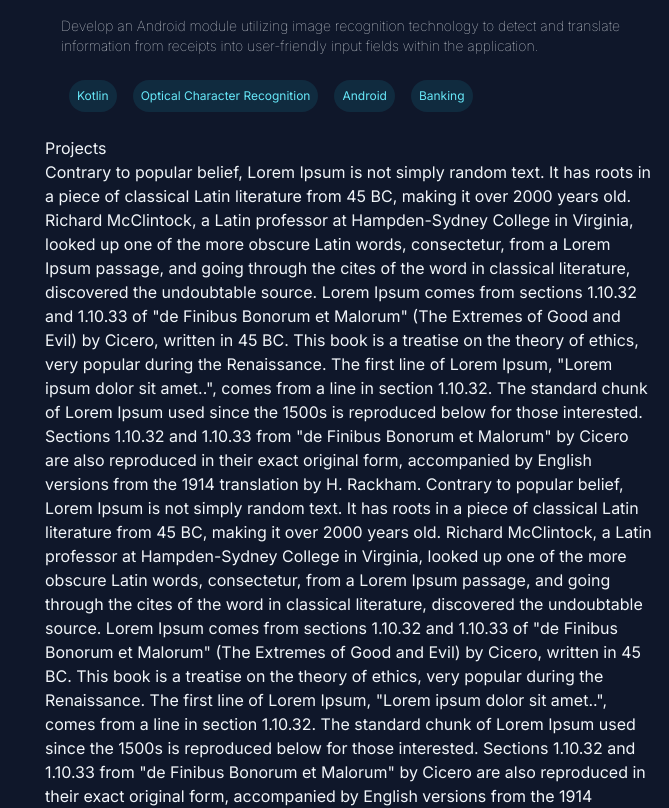
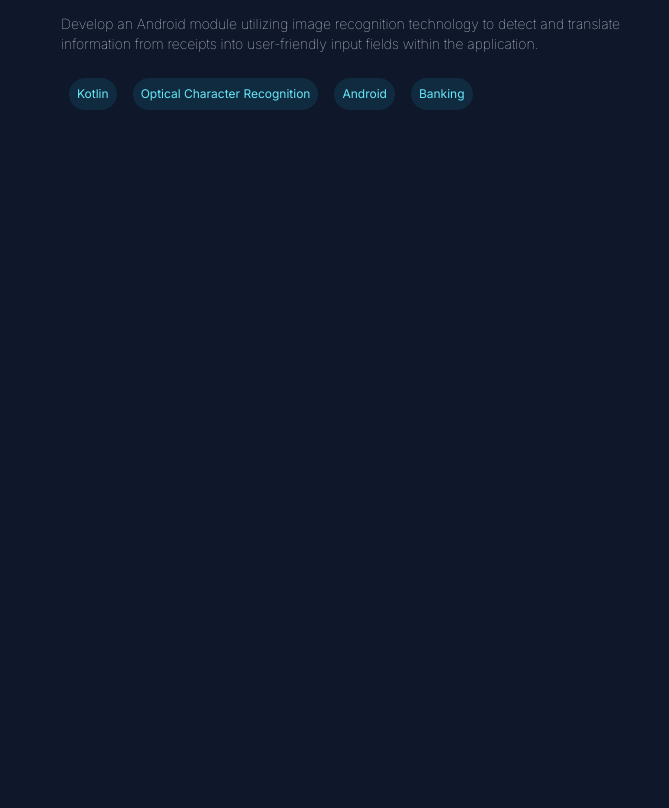
Before and after one commit to matheusPereiraG/matheusPereiraG.github.io, a Next.js app: page / in a window 1280 px wide. Shown: the part 1220-2028 px from the top of the page, without its empty margins (611-1280 px from the left). After the commit the page ends 1354 px from the top, so only its background shows below. Built offline with nearby package versions, Linux system fonts and the light colour scheme.

Commit message:
Add profile picture to home page, refactor some styles

```diff
--- a/next.config.mjs
+++ b/next.config.mjs
@@ -2,6 +2,9 @@
 
 const nextConfig = {
     output: 'export',
+    images: {
+        unoptimized: true, // Disable image optimization
+      },
 };
 
 export default nextConfig;
--- /dev/null
+++ b/src/app/components/profile-pic.tsx
@@ -0,0 +1,20 @@
+import Image from "next/image";
+import profilePic from '/public/profile_pic.png';
+
+type ProfilePictureType = {
+  className?: string;
+};
+
+export default function ProfilePicture({ className }: ProfilePictureType) {
+    return (
+      <div className={`relative inline-block w-60 h-60 rounded-full overflow-hidden shadow-lg ${className}`}>
+        <Image
+          src={profilePic}
+          alt="Picture of me"
+          layout="fill"
+          className="object-cover"
+        />
+      </div>
+    );
+  }
+//relative inline-block
--- a/src/app/layout.tsx
+++ b/src/app/layout.tsx
@@ -16,7 +16,7 @@ export default function RootLayout({
 }>) {
   return (
     <html className="scroll-smooth" lang="en">
-      <body className={`${inter.className} bg-slate-900 text-slate-100`}>
+      <body className={`${inter.className} bg-slate-900 text-slate-100 font-sans`}>
         <main>{children}</main>
       </body>
     </html>
--- a/src/app/page.tsx
+++ b/src/app/page.tsx
@@ -7,6 +7,7 @@ import { useInView } from "react-intersection-observer";
 import Card from "./components/card";
 import Chip from "./components/chip";
 import ShareIcon from "./components/share-icon";
+import ProfilePicture from "./components/profile-pic";
 
 export default function Home() {
   const homeTabs: HomeTab[] = [
@@ -21,12 +22,6 @@ export default function Home() {
       name: "Experience",
       isSelected: false,
       href: "#experience",
-    },
-    {
-      id: "3",
-      name: "Projects",
-      isSelected: false,
-      href: "#projects",
     },
   ];
 
@@ -50,25 +45,20 @@ export default function Home() {
     threshold: 0.5,
   });
 
-  const { ref: projectsRef, inView: projectsInView } = useInView({
-    threshold: 0.5,
-  });
-
   useEffect(() => {
     if (aboutInView) {
       updateActiveTab("1");
     } else if (experienceInView) {
       updateActiveTab("2");
-    } else if (projectsInView) {
-      updateActiveTab("3");
     }
-  }, [aboutInView, experienceInView, projectsInView]);
+  }, [aboutInView, experienceInView]);
 
   return (
     <>
       <div className="grid lg:grid-cols-2 lg:justify-center">
-        <div className="flex flex-col pt-10 w-full px-4 lg:w-auto lg:sticky lg:top-0 lg:block lg:h-screen">
+        <div className="flex flex-col pt-10 w-full px-4 lg:w-auto lg:sticky lg:top-0 lg:block lg:h-screen lg:pt-20">
           <div className="lg:max-w-md lg:mx-auto">
+            <ProfilePicture className="mb-4" />
             <h1 className="font-medium text-3xl tracking-tight text-slate-20">
               Matheus Gonçalves
             </h1>
@@ -82,6 +72,11 @@ export default function Home() {
 
         <main className="flex flex-col mt-20 w-full px-4 lg:w-auto">
           <section id="about" ref={aboutRef} className="mb-20">
+            <div className="sticky top-0 z-20 -mx-6 mb-4 w-screen bg-slate-900/75 px-6 py-5 backdrop-blur md:-mx-12 md:px-12 lg:sr-only lg:relative lg:top-auto lg:mx-auto lg:w-full lg:px-0 lg:py-0 lg:opacity-0">
+              <h2 className="text-sm font-bold uppercase tracking-widest text-slate-200 lg:sr-only">
+                About
+              </h2>
+            </div>
             <p className="font-thin text-md">
               Welcome! I’m Matheus Gonçalves, a software engineer with 3 years
               of experience. My current focus is{" "}
@@ -100,6 +95,11 @@ export default function Home() {
           </section>
 
           <section id="experience" ref={experienceRef}>
+          <div className="sticky top-0 z-20 -mx-6 mb-4 w-screen bg-slate-900/75 px-6 py-5 backdrop-blur md:-mx-12 md:px-12 lg:sr-only lg:relative lg:top-auto lg:mx-auto lg:w-full lg:px-0 lg:py-0 lg:opacity-0">
+              <h2 className="text-sm font-bold uppercase tracking-widest text-slate-200 lg:sr-only">
+                Experience
+              </h2>
+            </div>
             <Card className="grid group p-4">
               <div className="">
                 <p className="font-medium uppercase tracking-wide text-sm">
@@ -237,62 +237,6 @@ export default function Home() {
               </div>
             </Card>
           </section>
-
-          <section id="projects" ref={projectsRef}>
-            <h1>Projects</h1>
-            <p>
-              Contrary to popular belief, Lorem Ipsum is not simply random text.
-              It has roots in a piece of classical Latin literature from 45 BC,
-              making it over 2000 years old. Richard McClintock, a Latin
-              professor at Hampden-Sydney College in Virginia, looked up one of
-              the more obscure Latin words, consectetur, from a Lorem Ipsum
-              passage, and going through the cites of the word in classical
-              literature, discovered the undoubtable source. Lorem Ipsum comes
-              from sections 1.10.32 and 1.10.33 of "de Finibus Bonorum et
-              Malorum" (The Extremes of Good and Evil) by Cicero, written in 45
-              BC. This book is a treatise on the theory of ethics, very popular
-              during the Renaissance. The first line of Lorem Ipsum, "Lorem
-              ipsum dolor sit amet..", comes from a line in section 1.10.32. The
-              standard chunk of Lorem Ipsum used since the 1500s is reproduced
-              below for those interested. Sections 1.10.32 and 1.10.33 from "de
-              Finibus Bonorum et Malorum" by Cicero are also reproduced in their
-              exact original form, accompanied by English versions from the 1914
-              translation by H. Rackham. Contrary to popular belief, Lorem Ipsum
-              is not simply random text. It has roots in a piece of classical
-              Latin literature from 45 BC, making it over 2000 years old.
-              Richard McClintock, a Latin professor at Hampden-Sydney College in
-              Virginia, looked up one of the more obscure Latin words,
-              consectetur, from a Lorem Ipsum passage, and going through the
-              cites of the word in classical literature, discovered the
-              undoubtable source. Lorem Ipsum comes from sections 1.10.32 and
-              1.10.33 of "de Finibus Bonorum et Malorum" (The Extremes of Good
-              and Evil) by Cicero, written in 45 BC. This book is a treatise on
-              the theory of ethics, very popular during the Renaissance. The
-              first line of Lorem Ipsum, "Lorem ipsum dolor sit amet..", comes
-              from a line in section 1.10.32. The standard chunk of Lorem Ipsum
-              used since the 1500s is reproduced below for those interested.
-              Sections 1.10.32 and 1.10.33 from "de Finibus Bonorum et Malorum"
-              by Cicero are also reproduced in their exact original form,
-              accompanied by English versions from the 1914 translation by H.
-              Rackham. Contrary to popular belief, Lorem Ipsum is not simply
-              random text. It has roots in a piece of classical Latin literature
-              from 45 BC, making it over 2000 years old. Richard McClintock, a
-              Latin professor at Hampden-Sydney College in Virginia, looked up
-              one of the more obscure Latin words, consectetur, from a Lorem
-              Ipsum passage, and going through the cites of the word in
-              classical literature, discovered the undoubtable source. Lorem
-              Ipsum comes from sections 1.10.32 and 1.10.33 of "de Finibus
-              Bonorum et Malorum" (The Extremes of Good and Evil) by Cicero,
-              written in 45 BC. This book is a treatise on the theory of ethics,
-              very popular during the Renaissance. The first line of Lorem
-              Ipsum, "Lorem ipsum dolor sit amet..", comes from a line in
-              section 1.10.32. The standard chunk of Lorem Ipsum used since the
-              1500s is reproduced below for those interested. Sections 1.10.32
-              and 1.10.33 from "de Finibus Bonorum et Malorum" by Cicero are
-              also reproduced in their exact original form, accompanied by
-              English versions from the 1914 translation by H. Rackham.
-            </p>
-          </section>
         </main>
       </div>
     </>
```
Also changed, not shown: 1 other file (tests, documents, lock files or other folders).
